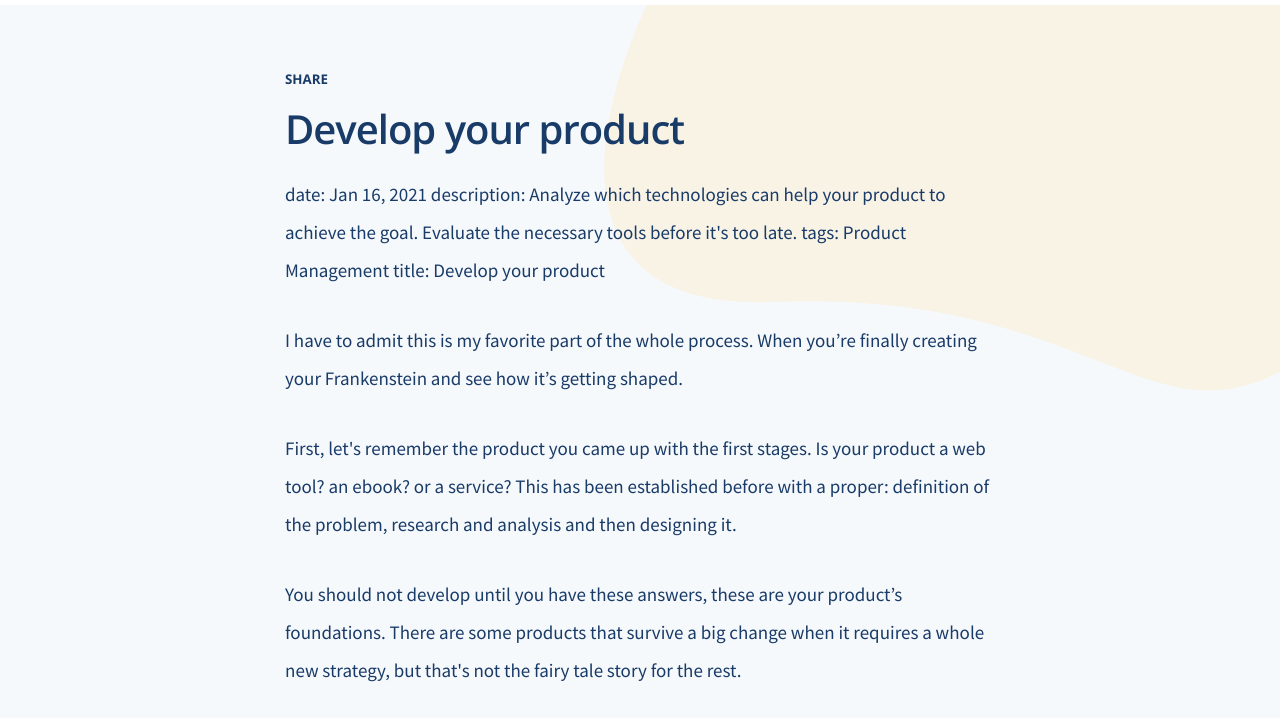
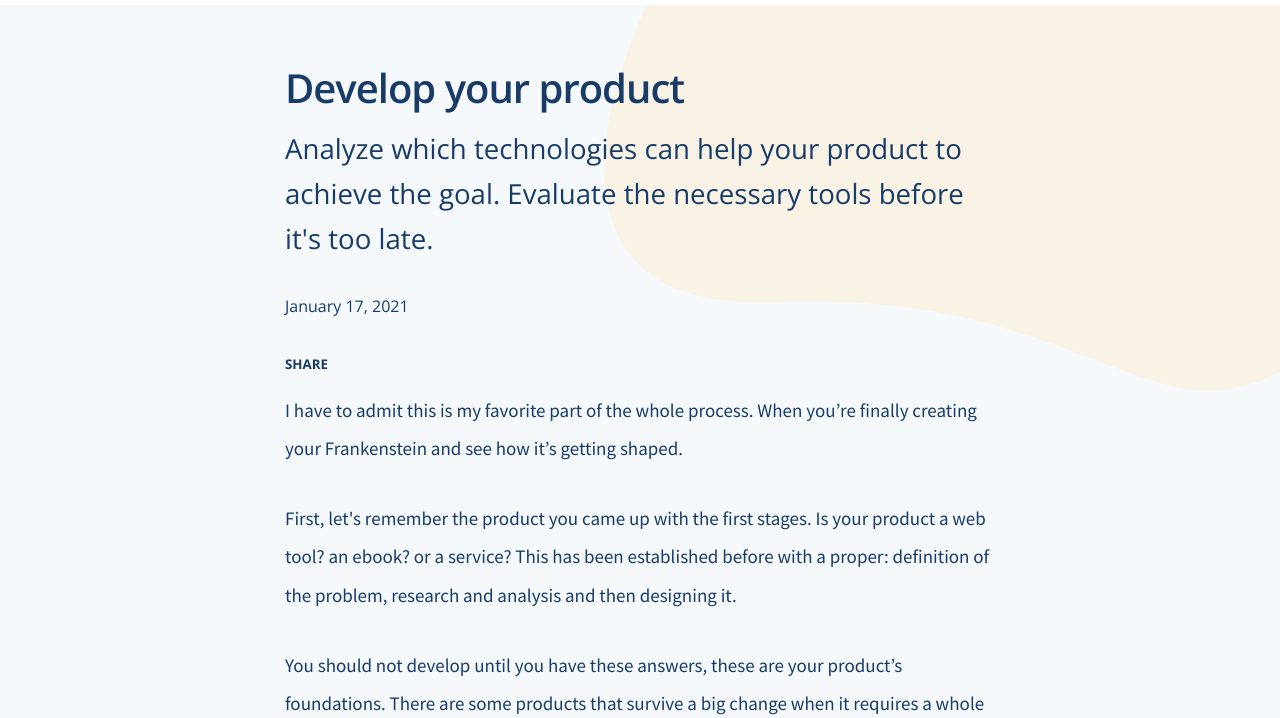
Before and after one commit to elenacalvillo/elena-blog, a Gatsby site: page /blog/develop-your-product/ in a window 1280 px wide. Shown: the part 62-780 px from the top of the page. Built offline with nearby package versions, Linux system fonts and the light colour scheme; Gatsby itself is replaced by a stand-in of ours; a web font is replaced by a local one.

Commit message:
edit posts tags

```diff
--- a/content/blog/blog/develop-your-product/index.md
+++ b/content/blog/blog/develop-your-product/index.md
@@ -1,9 +1,9 @@
-# Develop your product
-
-date: Jan 16, 2021
+---
+date: "2021-01-17T00:00:00.00Z"
 description: Analyze which technologies can help your product to achieve the goal. Evaluate the necessary tools before it's too late.
 tags: Product Management
 title: Develop your product
+---
 
 I have to admit this is my favorite part of the whole process. When you’re finally creating your Frankenstein and see how it’s getting shaped.
 
```
